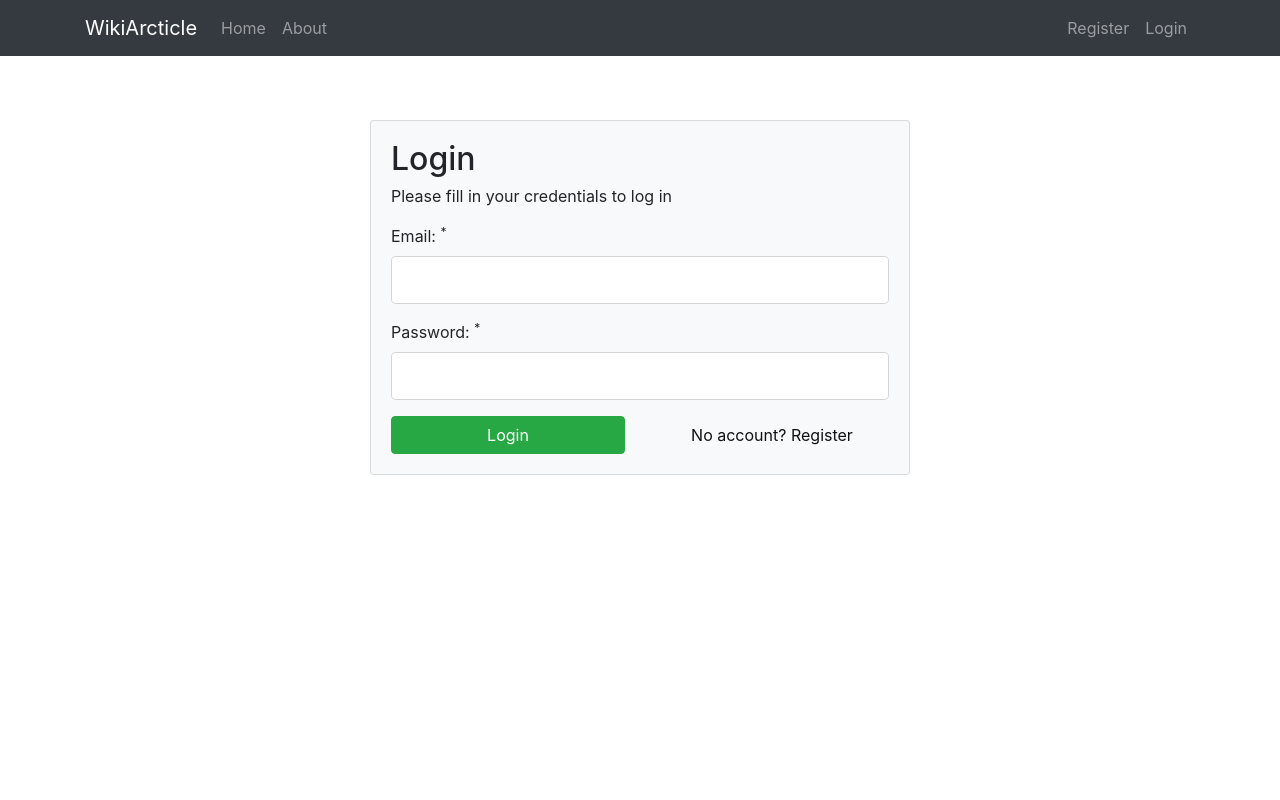
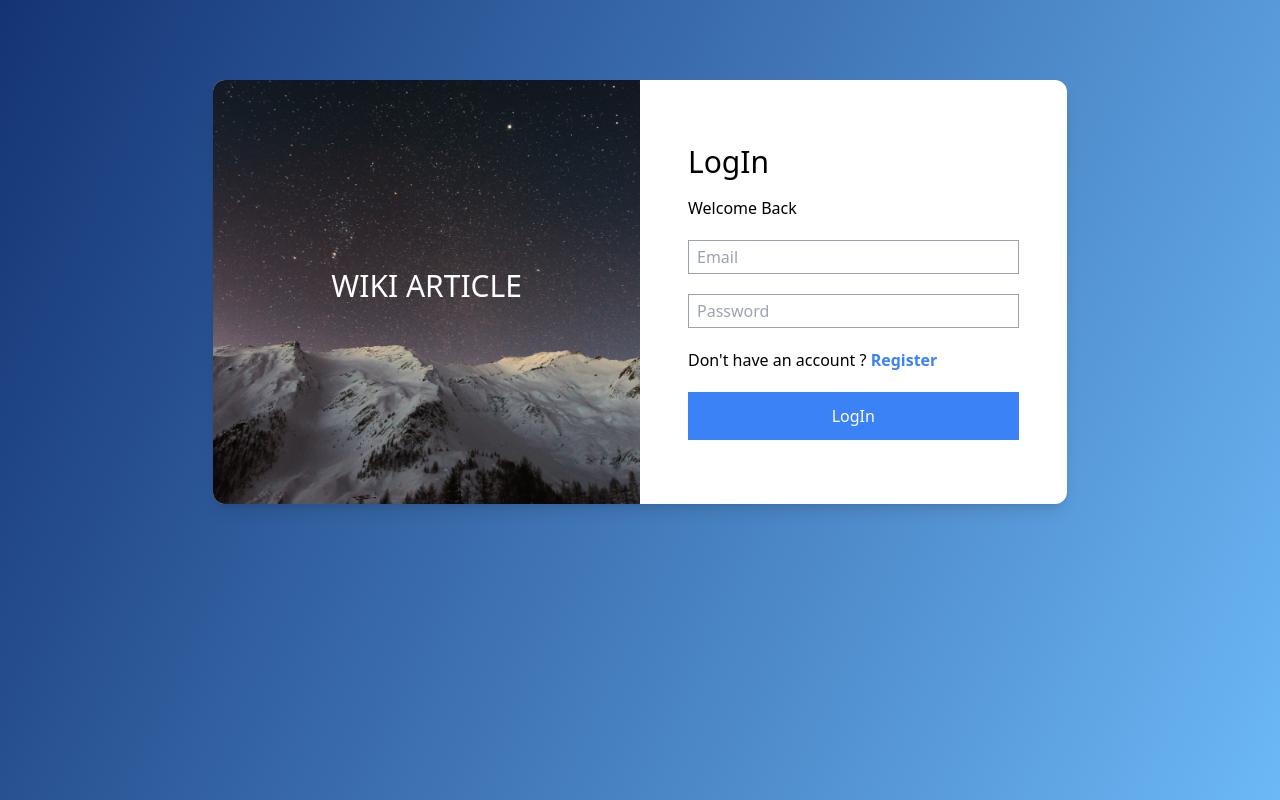
Before and after one commit to zouheirrhoumri/WikiManager, a PHP site: page /WikiManager/users/login in a window 1280 px wide. Run offline with PHP 8.4, Linux system fonts and the light colour scheme; some libraries are stand-ins or nearby versions.

Commit message:
done with login and sign still working on some front-end implementations

```diff
--- a/app/config/config.php
+++ b/app/config/config.php
@@ -8,8 +8,8 @@
   // App Root
   define('APPROOT', dirname(dirname(__FILE__)));
   // URL Root
-  define('URLROOT', 'http://localhost/WikiArcticle');
+  define('URLROOT', 'http://localhost/WikiManager');
   // Site Name
-  define('SITENAME', 'WikiArcticle');
+  define('SITENAME', 'WikiManager');
   // App Version
   define('APPVERSION', '1.0.0');
--- a/app/helpers/session_helper.php
+++ b/app/helpers/session_helper.php
@@ -4,7 +4,7 @@
   // Flash message helper
   // EXAMPLE - flash('register_success', 'You are now registered');
   // DISPLAY IN VIEW - echo flash('register_success');
-  function flash($name = '', $message = '', $class = 'alert alert-success'){
+  function flash($name = '', $message = '', $class = 'bg-green-500 text-white border border-green-600 px-4 py-3 rounded relative'){
     if(!empty($name)){
       if(!empty($message) && empty($_SESSION[$name])){
         if(!empty($_SESSION[$name])){
--- a/app/views/users/login.php
+++ b/app/views/users/login.php
@@ -1,31 +1,48 @@
-<?php require APPROOT . '/views/inc/header.php'; ?>
-  <div class="row">
-    <div class="col-md-6 mx-auto">
-      <div class="card card-body bg-light mt-5">
+<!DOCTYPE html>
+<html lang="en">
+  <head>
+    <meta charset="UTF-8" />
+    <link rel="icon" type="image/svg+xml" href="/vite.svg" />
+    <meta name="viewport" content="width=device-width, initial-scale=1.0" />
+     <script src="https://cdn.tailwindcss.com"></script>
+    <title>SignUp</title>
+  </head>
+  <body>
     <?php flash('register_success'); ?>
-        <h2>Login</h2>
-        <p>Please fill in your credentials to log in</p>
+    <div class="min-h-screen py-20" style="background-image: linear-gradient(115deg, #143374, #6cb8f7)">
+      <div class="container mx-auto">
+        <div class="flex flex-col lg:flex-row w-12/12 lg:w-8/12 bg-white rounded-xl mx-auto shadow-lg overflow-hidden">
+          <div class="w-full lg:w-1/2 flex flex-col items-center justify-center p-12 bg-no-repeat bg-cover bg-center" style="background-image: url('../img/Register-Background.png');">
+            <h1 class="text-white text-3xl mb-3">WIKI ARTICLE</h1>
+
+          </div>
+          <div class="w-full lg:w-1/2 py-16 px-12">
+            <h2  class="text-3xl mb-4">LogIn</h2>
+            <p class="mb-4">
+             Welcome Back
+            </p>
             <form action="<?php echo URLROOT; ?>/users/login" method="post">
-          <div class="form-group">
-            <label for="email">Email: <sup>*</sup></label>
-            <input type="email" name="email" class="form-control form-control-lg <?php echo (!empty($data['email_err'])) ? 'is-invalid' : ''; ?>" value="<?php echo $data['email']; ?>">
-            <span class="invalid-feedback"><?php echo $data['email_err']; ?></span>
+
+              <div class="mt-5">
+                <input type="text" name="email" placeholder="Email" class="border border-gray-400 py-1 px-2 w-full <?php echo (!empty($data['email_err'])) ? 'is-invalid' : ''; ?>" value="<?php echo $data['email']; ?>">
+                <span class="invalid-feedback text-red-500"><?php echo $data['email_err']; ?></span>
               </div>
-          <div class="form-group">
-            <label for="password">Password: <sup>*</sup></label>
-            <input type="password" name="password" class="form-control form-control-lg <?php echo (!empty($data['password_err'])) ? 'is-invalid' : ''; ?>" value="<?php echo $data['password']; ?>">
-            <span class="invalid-feedback"><?php echo $data['password_err']; ?></span>
+              <div class="mt-5">
+                <input type="password" name="password" placeholder="Password" class="border border-gray-400 py-1 px-2 w-full <?php echo (!empty($data['password_err'])) ? 'is-invalid' : ''; ?>" value="<?php echo $data['password']; ?>">
+                <span class="invalid-feedback text-red-500"><?php echo $data['password_err']; ?></span>
               </div>
-          <div class="row">
-            <div class="col">
-              <input type="submit" value="Login" class="btn btn-success btn-block">
+              <div class="mt-5">
+                <span>
+                  Don't have an account ? <a href="register.html" class="text-blue-500 font-semibold">Register</a>
+                </span>
               </div>
-            <div class="col">
-              <a href="<?php echo URLROOT; ?>/users/register" class="btn btn-light btn-block">No account? Register</a>
-            </div>
+              <div class="mt-5">
+                <button class="w-full bg-blue-500 py-3 text-center text-white">LogIn</button>
               </div>
             </form>
           </div>
         </div>
       </div>
-<?php require APPROOT . '/views/inc/footer.php'; ?>
+    </div>
+  </body>
+</html>
```
Also changed, not shown: app/views/users/register.php (+42 -30 lines), public/.htaccess, public/img/Register-Background.png (added). Lines whose indentation alone changed are shown as unchanged.
